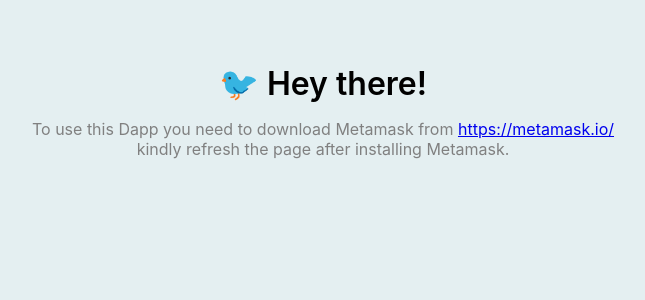
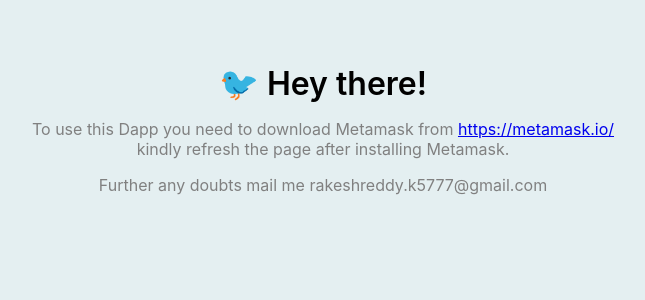
Before and after one commit to Rakesh5777/twitter3, a React (Create React App) app: page / in a window 1280 px wide. Shown: the top 300 px of the page, without its empty margins (317-962 px from the left). Built offline with nearby package versions, Linux system fonts and the light colour scheme.

Commit message:
Rakesh | fix | updated ui of tweets

```diff
--- a/src/App.js
+++ b/src/App.js
@@ -175,7 +175,8 @@
 
         {!metamask && <div className="bio">
           <BrowserView> To use this Dapp you need to download Metamask from <a href="https://metamask.io/">https://metamask.io/</a> kindly refresh the page after installing Metamask.</BrowserView>
-          <MobileView>This D-App currently not supported in mobile phones, use this from your desktop/laptop!</MobileView>
+          <MobileView>This D-App currently not supported in mobile phones, use this from your desktop/laptop !</MobileView>
+          <div className="bio">Further any doubts mail me rakeshreddy.k5777@gmail.com</div>
           <div className="bio"></div>
         </div>
         }
```
